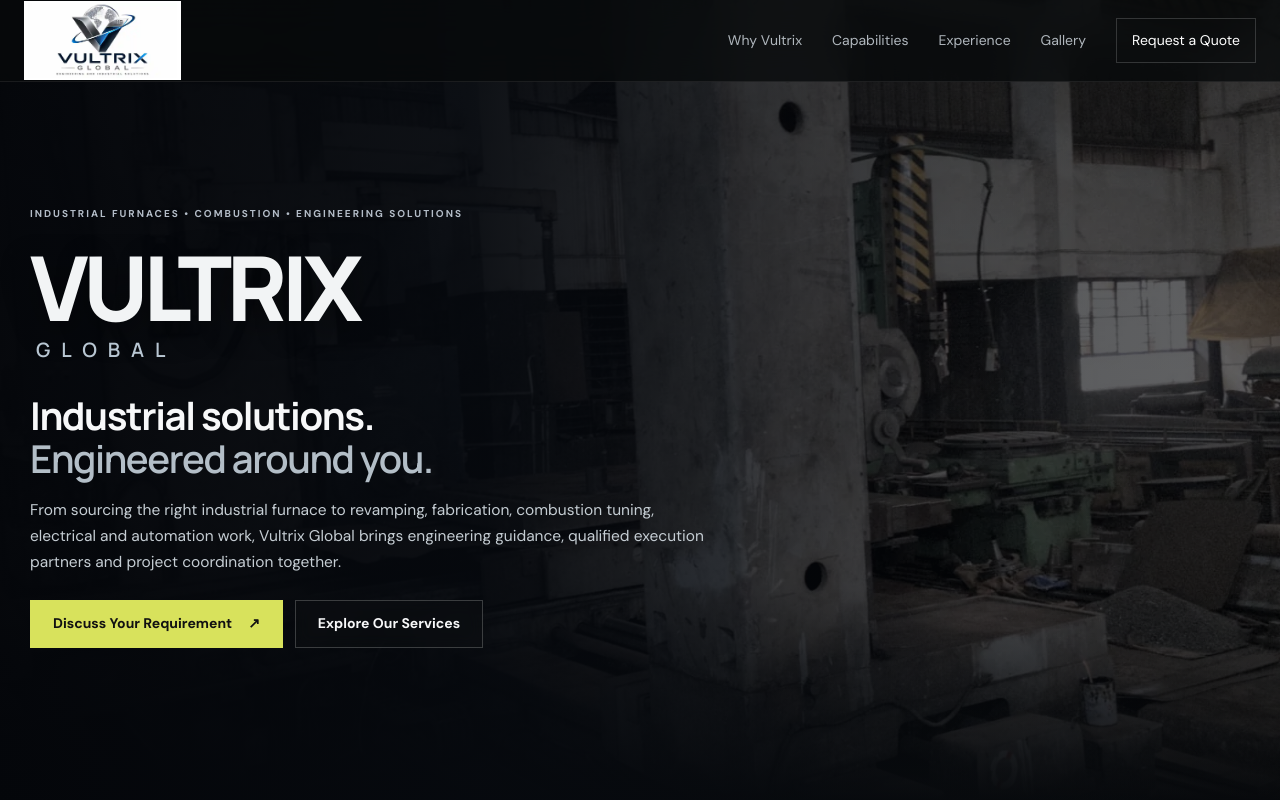
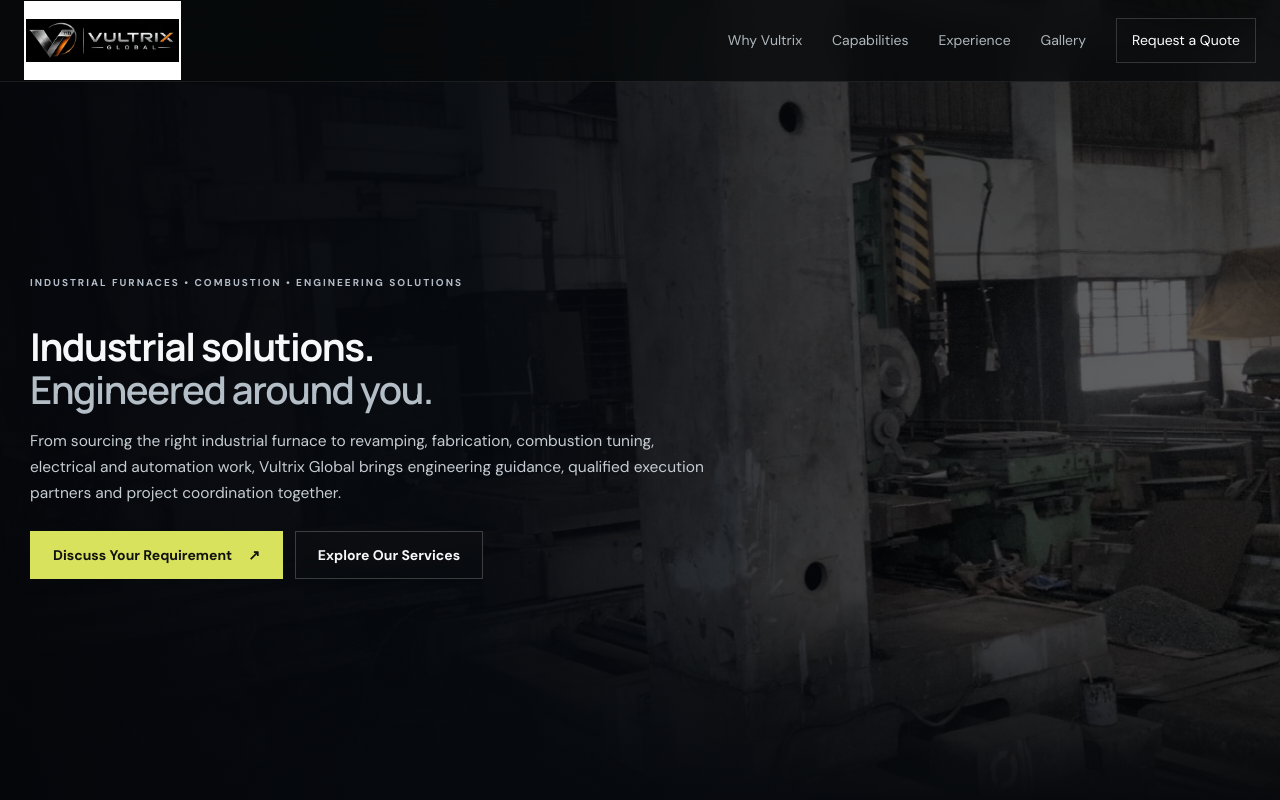
Before and after one commit to Vultrix1on1/vultrix1on1.github.io, a plain HTML site: page index.html in a window 1280 px wide. Shown: the top 800 px of the page. Drawn offline with Linux system fonts and the light colour scheme.

Commit message:
Switch website header/footer/favicon to approved Vultrix brand; simplify hero

```diff
--- a/index.html
+++ b/index.html
@@ -9,20 +9,21 @@
   <meta property="og:title" content="Vultrix Global | Engineering & Industrial Solutions" />
   <meta property="og:description" content="Industrial furnace sourcing, combustion tuning, shutdown and revamping, fabrication, machining, foundry, piping, electrical, instrumentation and automation." />
   <meta property="og:type" content="website" />
+  <meta name="color-scheme" content="dark" />
   <meta property="og:url" content="https://vultrixglobal.com/" />
   <link rel="canonical" href="https://vultrixglobal.com/" />
-  <link rel="icon" href="assets/favicon.svg" type="image/svg+xml" />
+  <link rel="icon" href="assets/vultrix-brand-icon.webp?v=2" type="image/webp" />
   <link rel="preconnect" href="https://fonts.googleapis.com">
   <link rel="preconnect" href="https://fonts.gstatic.com" crossorigin>
   <link href="https://fonts.googleapis.com/css2?family=DM+Sans:wght@400;500;700&family=Manrope:wght@500;600;700;800&display=swap" rel="stylesheet">
-  <link rel="stylesheet" href="styles.css" />
+  <link rel="stylesheet" href="styles.css?v=20261113-brand2" />
 </head>
 <body>
   <div class="cursor-glow" aria-hidden="true"></div>
 
   <header class="header">
     <a href="#top" class="brand" aria-label="Vultrix Global home">
-      <img class="site-brand-logo" src="assets/vultrix-global-official.webp" alt="Vultrix Global Engineering and Industrial Solutions logo" />
+      <img class="site-brand-logo" src="assets/vultrix-brand-horizontal.webp" alt="Vultrix Global silver and amber V monogram and wordmark" />
     </a>
 
     <button class="menu-btn" aria-label="Toggle navigation" aria-expanded="false">
@@ -46,9 +47,6 @@
       </div>
       <div class="hero-content">
         <div class="eyebrow reveal">INDUSTRIAL FURNACES • COMBUSTION • ENGINEERING SOLUTIONS</div>
-        <div class="hero-wordmark reveal" aria-label="Vultrix Global">
-          <strong>VULTRIX</strong><span>GLOBAL</span>
-        </div>
         <h1 id="hero-heading" class="reveal">Industrial solutions.<br><span>Engineered around you.</span></h1>
         <p class="hero-copy reveal">
           From sourcing the right industrial furnace to revamping, fabrication, combustion tuning,
@@ -478,7 +476,7 @@
   </div>
 <footer class="footer">
     <div class="footer-brand">
-      <img class="footer-official-logo" src="assets/vultrix-global-official.webp" alt="Vultrix Global — official logo" loading="lazy" />
+      <img class="footer-official-logo" src="assets/vultrix-brand-horizontal.webp" alt="Vultrix Global silver and amber wordmark" loading="lazy" />
     </div>
     <div class="footer-right">
       <a href="mailto:info@vultrixglobal.com">info@vultrixglobal.com</a>
```
